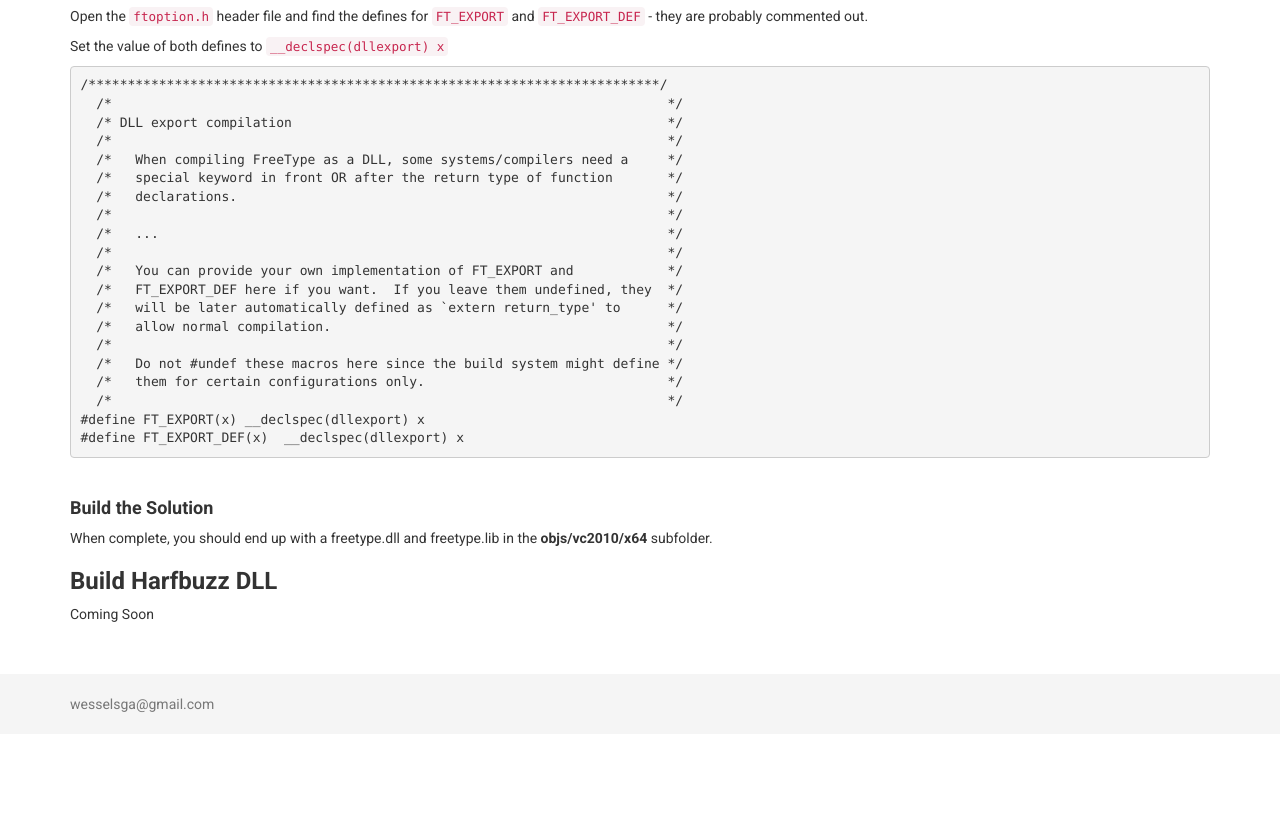
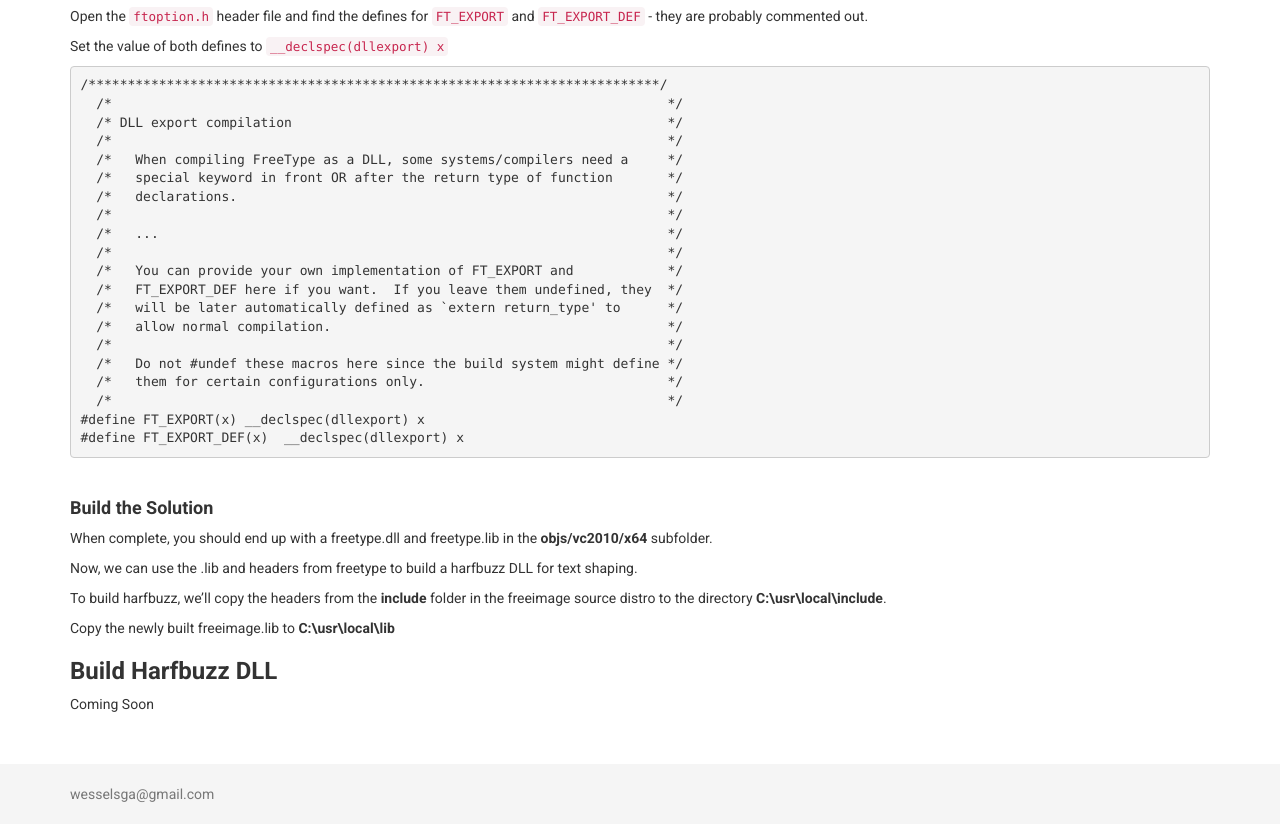
Before and after one commit to wesselsga/wesselsga.github.io, a Jekyll site: the page built from _posts/2017-05-02-freetype-harfbuzz.md, in a window 1280 px wide and 900 px high, scrolled down 714 px, cut to the strip 76-900 px from the top of the window. Built offline with Jekyll 4.4.1, drawn with Linux system fonts in a browser that asks for light colours; before the commit the page ends 1524 px from its top, so only the background shows below that.

Commit message:
freetype

```diff
--- a/_posts/2017-05-02-freetype-harfbuzz.md
+++ b/_posts/2017-05-02-freetype-harfbuzz.md
@@ -56,6 +56,12 @@
 #### Build the Solution ####
 When complete, you should end up with a freetype.dll and freetype.lib in the **objs/vc2010/x64** subfolder.
 
+Now, we can use the .lib and headers from freetype to build a harfbuzz DLL for text shaping.
+
+To build harfbuzz, we'll copy the headers from the **include** folder in the freeimage source distro to the directory **C:\usr\local\include**.
+
+Copy the newly built freeimage.lib to **C:\usr\local\lib**
+
 ### Build Harfbuzz DLL ###
 
 Coming Soon
```
